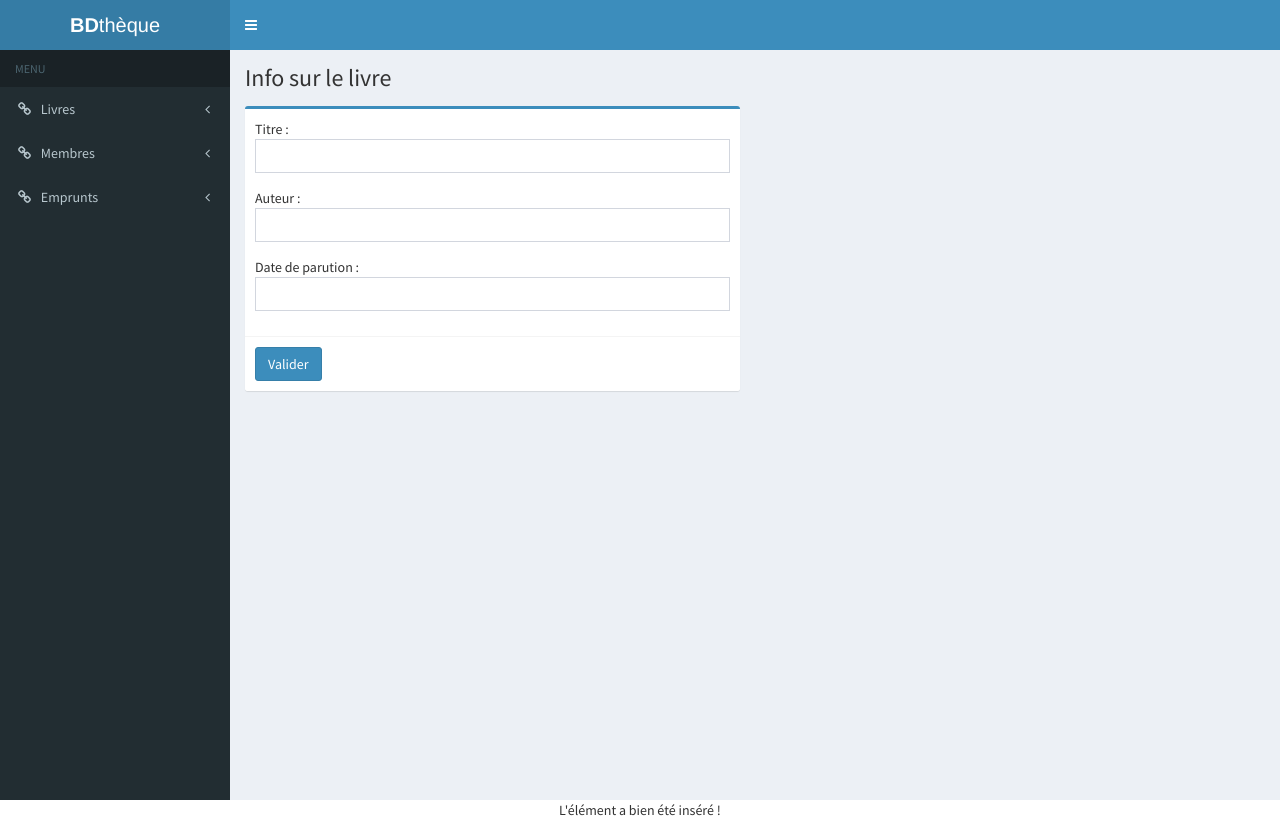
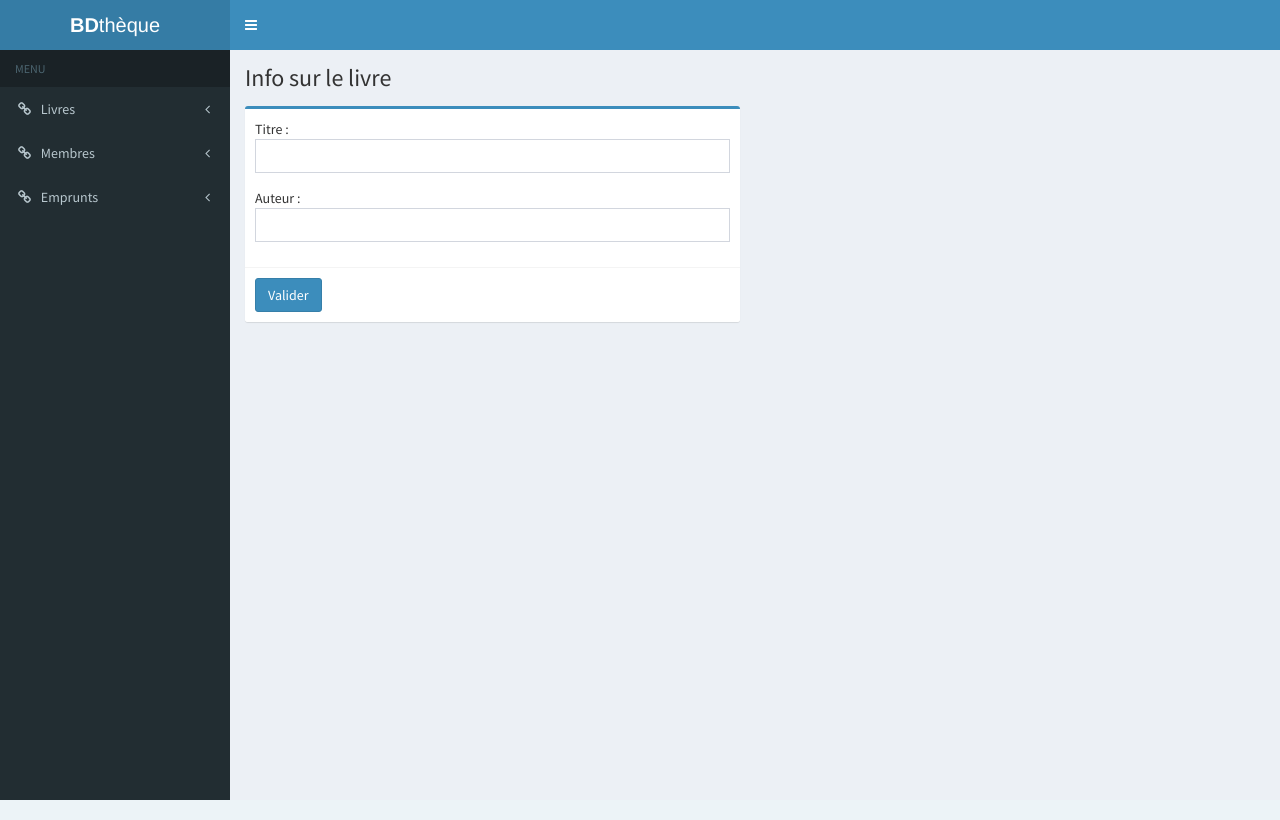
Before and after one commit to cyrahel/projet_jao, a PHP site: page /pages/Ajout_Livre.php in a window 1280 px wide. Run offline with PHP 8.4, Linux system fonts and the light colour scheme; data that the repository does not hold is empty; some libraries are stand-ins or nearby versions.

Commit message:
ajout de livre prêt

```diff
--- a/pages/Ajout_Livre.php
+++ b/pages/Ajout_Livre.php
@@ -48,17 +48,14 @@
               <!-- general form elements -->
               <div class="box box-primary">
                 <!-- form start -->
-                <form action="#" method="post">
+                <form action="add_Livre.php" method="post">
                   <div class="box-body">
                     <div class="form-group">
-                      Titre : <input type="text" name="titre" class="form-control" placeholder=""/>
+                      Titre : <input type="text" name="titre" id= "titre" class="form-control" placeholder=""/>
                     </div>
                     <div class="form-group">
-                        Auteur : <input type="text" name="auteur" class="form-control" placeholder=""/>
+                        Auteur : <input type="text" name="auteur" id= "auteur" class="form-control" placeholder=""/>
                     </div>
-                      <div class="form-group">
-                          Date de parution : <input type="text" name="parution" class="form-control" placeholder=""/>
-                      </div>
                   </div><!-- /.box-body -->
 
                   <div class="box-footer">
@@ -88,23 +85,3 @@
     <script src="../dist/js/demo.js" type="text/javascript"></script>
   </body>
 </html>
-
-<?php
-    try
-    {
-        $bdd = new PDO('mysql:host=localhost;dbname=test_livre;charset=utf8', 'root', '');
-    }
-    catch(Exception $e)
-    {
-        die('Erreur : '.$e->getMessage());
-    }
-
-    //recuperation des name
-    $titre=$_POST['titre'];
-    $auteur=$_POST['auteur'];
-    $parution=$_POST['parution'];
-    $bdd->query("INSERT INTO 'livre'('id', 'Titre', 'Auteur', 'Parution') VALUES (NULL, $titre, $auteur, $parution)");
-    echo"<div align='center'>";
-    echo"L'élément a bien été inséré !";
-    echo"</div>";
-?>
--- a/pages/Liste_Livres.php
+++ b/pages/Liste_Livres.php
@@ -64,7 +64,6 @@ scratch. This page gets rid of all links and provides the needed markup only.
                                     <th>id</th>
                                     <th>Titre</th>
                                     <th>Auteur</th>
-                                    <th>Parution</th>
                                 </tr>
                                 </thead>
                                 <tbody>
@@ -81,7 +80,7 @@ scratch. This page gets rid of all links and provides the needed markup only.
                                         $reponse = $bdd->query("SELECT * FROM livre");
                                         while ($donnees = $reponse->fetch())
                                         {
-                                            echo '<tr></tr><td>'.$donnees['id'].'</td> <td>'.$donnees['Titre'].'</td> <td>'.$donnees['Auteur'].'</td> <td>'.$donnees['Parution'].'</td></tr>';
+                                            echo '<tr></tr><td>'.$donnees['id'].'</td> <td>'.$donnees['Titre'].'</td> <td>'.$donnees['Auteur'].'</td></tr>';
                                         }
                                         $reponse->closeCursor();
                                     ?>
@@ -91,7 +90,6 @@ scratch. This page gets rid of all links and provides the needed markup only.
                                     <th>id</th>
                                     <th>Titre</th>
                                     <th>Auteur</th>
-                                    <th>Parution</th>
                                 </tr>
                                 </tfoot>
                             </table>
```
Also changed, not shown: pages/add_livre.php (added, +17 -0 lines).
